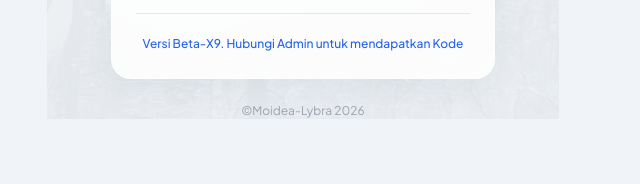
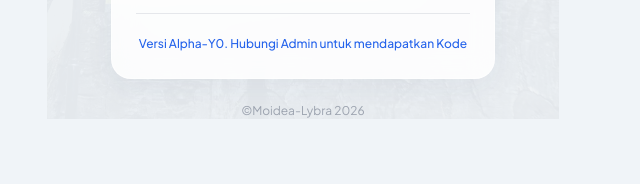
Before and after one commit to hendratmoko/PKL, a plain HTML site: page Yindex.html in a window 1280 px wide. Shown: the part 473-657 px from the top of the page, 337-977 px from the left. Drawn offline with nearby package versions, Linux system fonts and the light colour scheme.

Commit message:
Update Yindex.html

```diff
--- a/Yindex.html
+++ b/Yindex.html
@@ -1,6 +1,11 @@
 <!doctype html>
 <html lang="id" class="h-full">
  <head>
+  <!-- FAVICON -->
+<link rel="icon" type="https://raw.githubusercontent.com/hendratmoko/SandenArtGallery/refs/heads/main/images/favicon.png" sizes="32x32" href="https://raw.githubusercontent.com/hendratmoko/SandenArtGallery/refs/heads/main/images/favicon.png">
+<link rel="icon" type="https://raw.githubusercontent.com/hendratmoko/SandenArtGallery/refs/heads/main/images/favicon.png" sizes="16x16" href="https://raw.githubusercontent.com/hendratmoko/SandenArtGallery/refs/heads/main/images/favicon.png">
+<link rel="apple-touch-icon" href="https://raw.githubusercontent.com/hendratmoko/SandenArtGallery/refs/heads/main/images/favicon.png">
+
   <meta charset="UTF-8">
   <meta name="viewport" content="width=device-width, initial-scale=1.0">
   <title>Presensi Praktik Kerja Industri - SMKN 1 Nglipar</title>
@@ -225,7 +230,7 @@
     <p id="login-school" class="text-xs font-semibold text-gray-500 dark:text-gray-400 mb-6 tracking-wide">SMK NEGERI 1 NGLIPAR</p>
     <div class="mb-4"><input id="login-code" type="text" maxlength="6" placeholder="INPUT KODE" class="input-field text-center text-xl font-bold tracking-widest uppercase text-blue-900">
     </div>
-    <div class="mt-4 pt-4 border-t border-gray-200 dark:border-slate-700"><button onclick="showAdminLogin()" class="text-xs text-blue-600 dark:text-blue-400 hover:underline cursor-pointer font-medium">Versi Beta-X9. Hubungi Admin untuk mendapatkan Kode</button>
+    <div class="mt-4 pt-4 border-t border-gray-200 dark:border-slate-700"><button onclick="showAdminLogin()" class="text-xs text-blue-600 dark:text-blue-400 hover:underline cursor-pointer font-medium">Versi Alpha-Y0. Hubungi Admin untuk mendapatkan Kode</button>
     </div>
    </div>
    <p id="footer-text" class="text-gray-400 text-xs mt-6">©Moidea-Lybra 2026</p>
```
